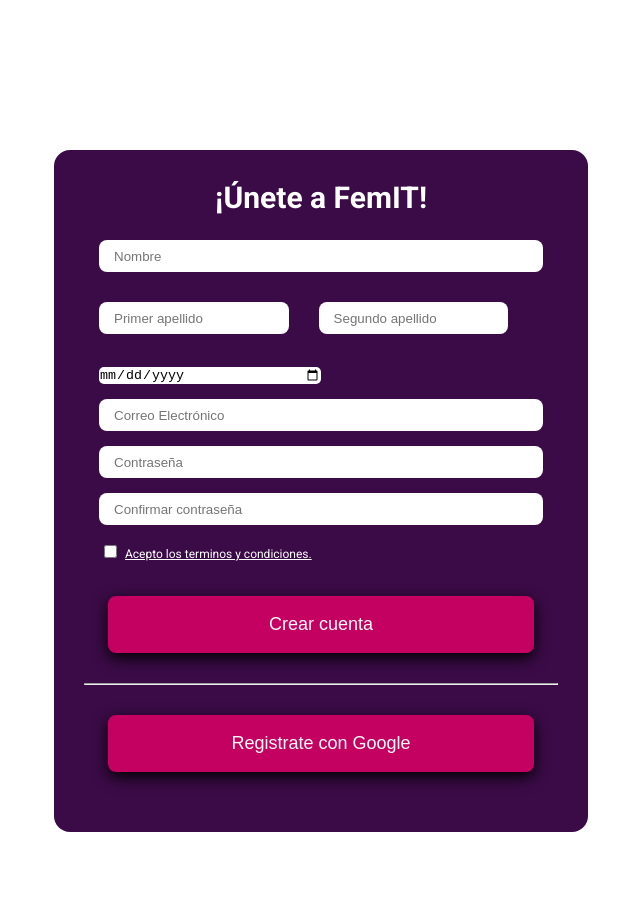
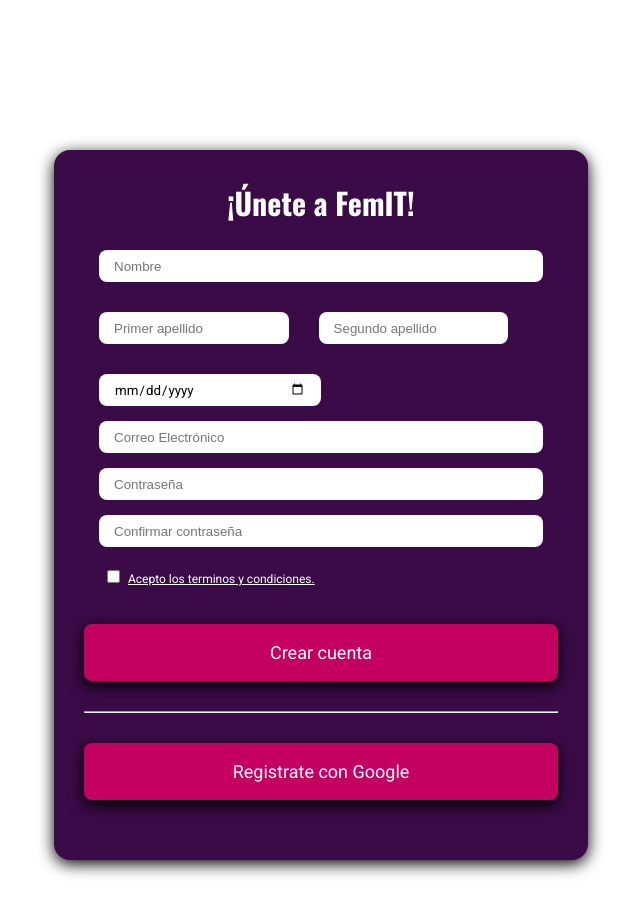
Before and after one commit to YerkoMedinaPichun/FemIT-Frontend, a React (Create React App) app: page /RegisterPage in a window 1280 px wide. Shown: the top 914 px of the page, without its empty margins (319-959 px from the left). Built offline with nearby package versions, Linux system fonts and the light colour scheme.

Commit message:
cambios en los estilos de form registro y boton

```diff
--- a/src/components/button/button.css
+++ b/src/components/button/button.css
@@ -5,6 +5,7 @@
 	border: 2px solid var(--color-secondary);
 	border-radius: 8px;
 	cursor: pointer;
+	transition: all ease-in-out 0.2s;
 }
 .button.small {
 	padding: 1rem;
@@ -16,5 +17,4 @@
 .button:hover {
 	background-color: var(--color-gris-06);
 	color: var(--color-secondary);
-  transition: all ease 0.3s;
 }
--- a/src/components/form/FormRegister.js
+++ b/src/components/form/FormRegister.js
@@ -52,7 +52,7 @@ const FormRegister = ({ onSubmit }) => {
 					<label for="inputFechaNacimiento" class="form-label"></label>
 					<input
 						type="date"
-						class="date"
+						class="date form-control"
 						id="FechaNacimiento"
 						value={birthday}
 						onChange={(e) => setbirthday(e.target.value)}
--- a/src/components/form/formRegister.css
+++ b/src/components/form/formRegister.css
@@ -9,6 +9,9 @@ form {
 	efont-size: var(--medium-3);
 	display: grid;
 	background-color: var(--color-primary);
+	color: var(--color-primary);
+	font-weight: medium;
+	box-shadow: 0 4px 16px 0 #000;
 	width: var(--xl-8) * 2;
 	margin-top: var(--xl-5);
 	padding: var(--large-1);
@@ -16,6 +19,7 @@ form {
 	display: inline-block;
 	vertical-align: top;
 	border-radius: 16px;
+	font-family: var(--fuente-parrafo);
 }
 
 form div {
@@ -27,11 +31,18 @@ form div {
 	height: 32px;
 	padding: var(--small-3);
 	border-radius: 8px;
-	transition: 0.2 ease;
+	outline: none;
+	transition: transform 0.2s ease-in-out;
+	transform-origin: bottom-right;
+	font-weight: medium;
 }
 
-.form-control:hover {
-	transformation-scale: 1;
+.form-control:focus {
+	outline-color: var(--color-secondary);
+	outline-style: solid;
+	outline-width: 1px;
+	box-shadow: 0 0px 16px 0 var(--color-secondary);
+	transform: translate(-8px, -8px) scale(1.02);
 }
 
 h1 {
@@ -40,6 +51,7 @@ h1 {
 	margin-bottom: var(--medium-3);
 	text-align: center;
 	font-size: var(--large-1);
+	font-family: var(--fuente-titulo);
 }
 
 .name {
@@ -61,26 +73,29 @@ h1 {
 
 .date {
 	width: 50%;
-	border-radius: 5px;
+	border-radius: 8px;
+	font-family: var(--fuente-parrafo);
 }
 
 .btnAceptar {
 	color: white;
 	width: 100%;
-	padding: 5px;
+	padding: 8px;
 	font-size: 12px;
 }
 
 .form-check-label {
+	font-family: var(--fuente-parrafo);
 	margin: 8px;
 	text-decoration-line: underline;
 }
 
 Button {
+	font-family: var(--fuente-parrafo);
 	display: grid;
 	padding-bottom: 10px;
 	margin: 30px auto;
-	width: 90%;
+	width: 100%;
 	padding: auto;
 	text-align: center;
 }
```
Lines whose indentation alone changed are shown as unchanged.
